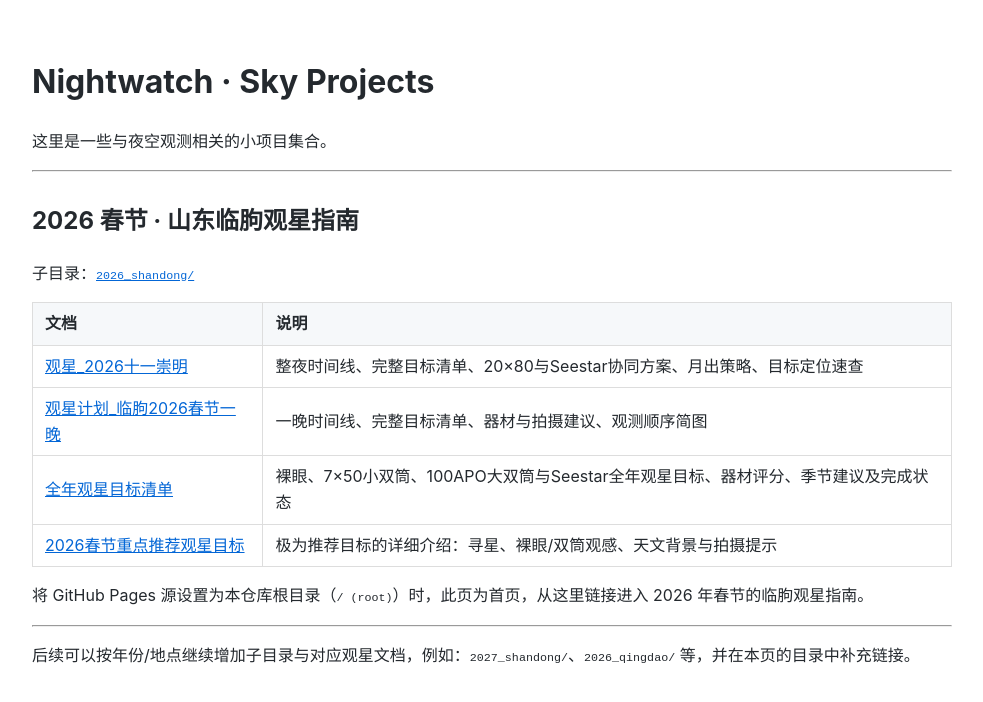
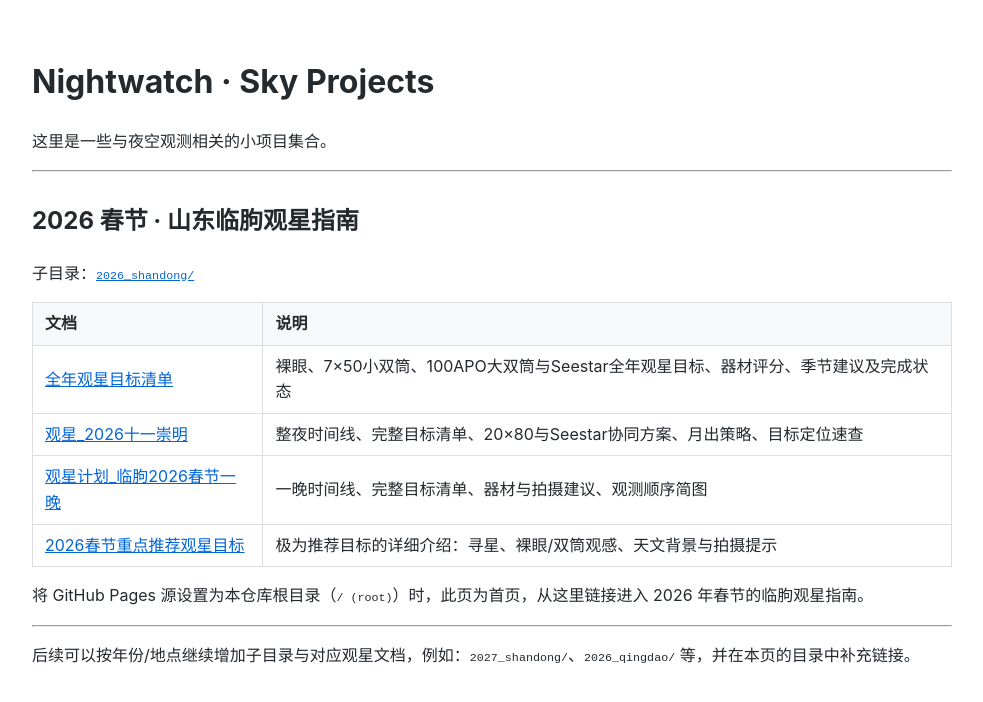
Before and after one commit to dadongshangu/nightwatch, a Jekyll site: the page built from index.md, in a window 1280 px wide. Shown: the top 702 px of the page, without its empty margins (148-1131 px from the left). Built offline with Jekyll 4.4.1, drawn with Linux system fonts in a browser that asks for light colours; our own code applies the rules of GitHub Pages for plain Markdown files.

```diff
--- a/index.md
+++ b/index.md
@@ -13,9 +13,9 @@ layout: default
 
 | 文档 | 说明 |
 |------|------|
+| [全年观星目标清单](goals) | 裸眼、7×50小双筒、100APO大双筒与Seestar全年观星目标、器材评分、季节建议及完成状态 |
 | [观星_2026十一崇明](2026_10.1_chongming) | 整夜时间线、完整目标清单、20×80与Seestar协同方案、月出策略、目标定位速查 |
 | [观星计划_临朐2026春节一晚](2026_shandong/观星计划_临朐春节一晚) | 一晚时间线、完整目标清单、器材与拍摄建议、观测顺序简图 |
-| [全年观星目标清单](goals) | 裸眼、7×50小双筒、100APO大双筒与Seestar全年观星目标、器材评分、季节建议及完成状态 |
 | [2026春节重点推荐观星目标](2026_shandong/重点推荐观星目标) | 极为推荐目标的详细介绍：寻星、裸眼/双筒观感、天文背景与拍摄提示 |
 
 将 GitHub Pages 源设置为本仓库根目录（`/ (root)`）时，此页为首页，从这里链接进入 2026 年春节的临朐观星指南。
```
